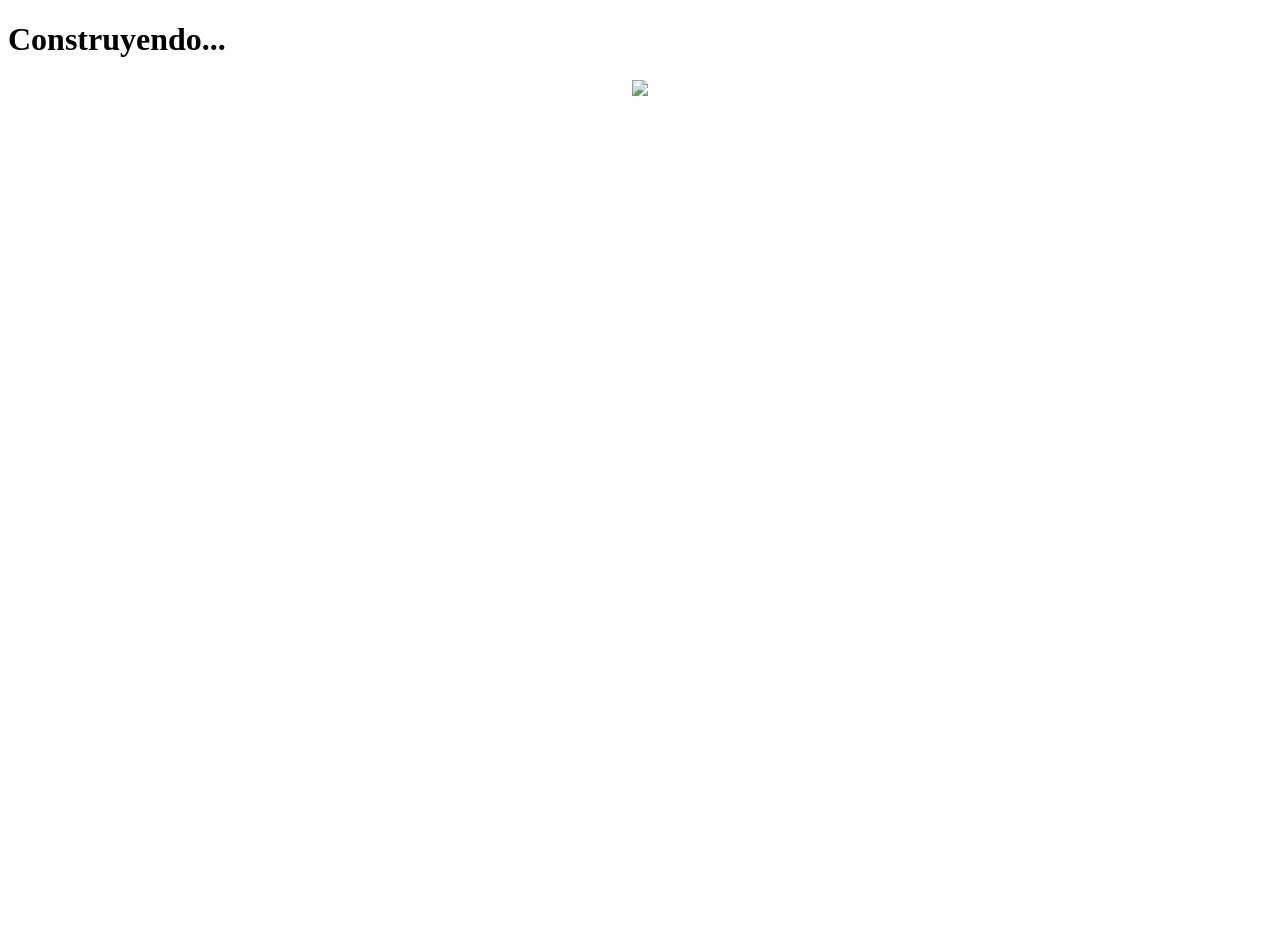
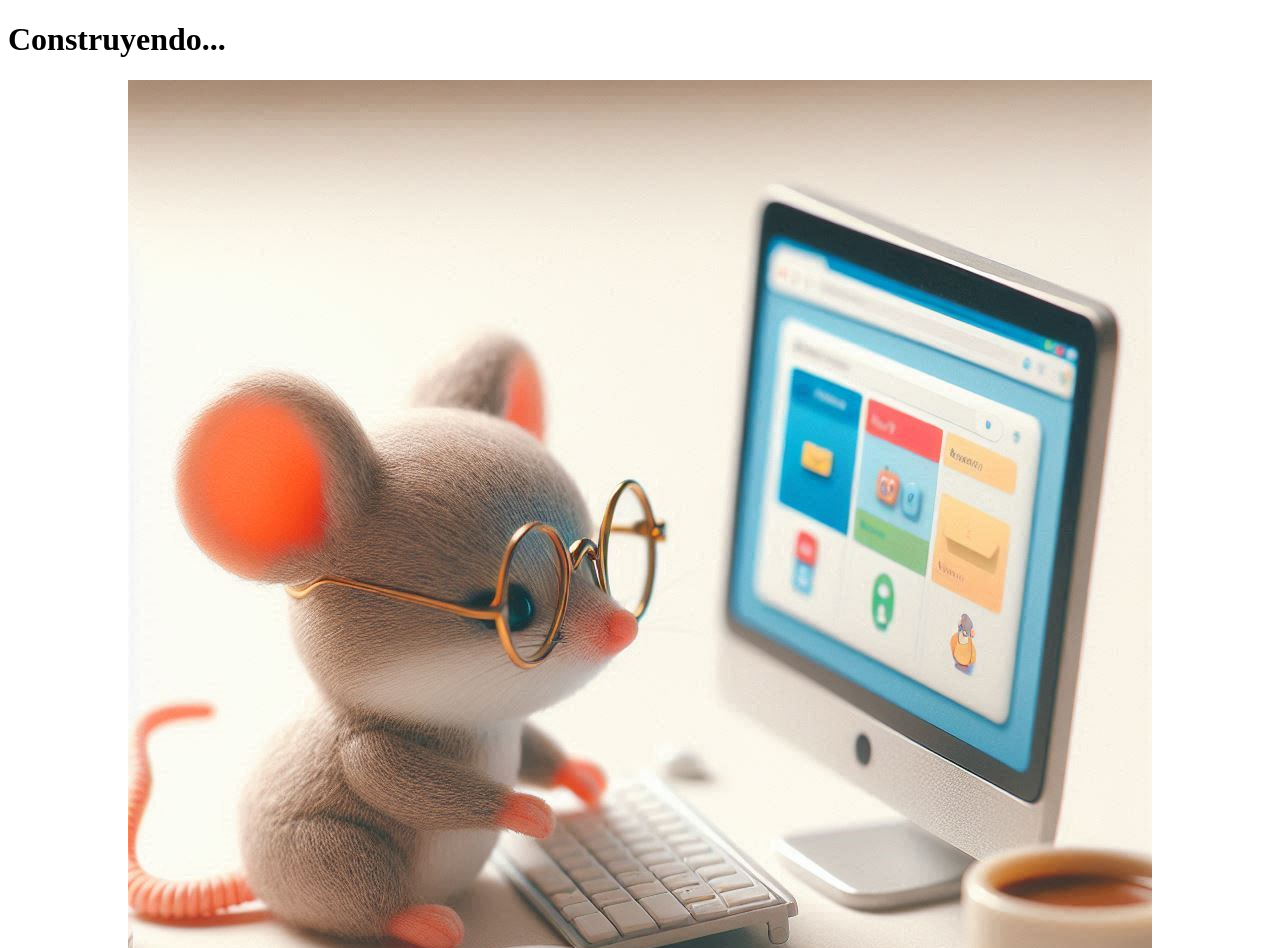
Before and after one commit to briansinbr/advise, a plain HTML site: page index.html in a window 1280 px wide. Shown: the top 948 px of the page. Before the commit the page ends 800 px from the top, so only its background shows below. Drawn offline with Linux system fonts and the light colour scheme.

Commit message:
Update index.html

```diff
--- a/index.html
+++ b/index.html
@@ -8,6 +8,6 @@
   </head>
   <body>
     <H1>Construyendo...</H1>
-    <div align="center"><img src="rat.jpeg"></div>
+    <div align="center"><img src="rating/rat.jpeg"></div>
   </body>
 </html>
```
